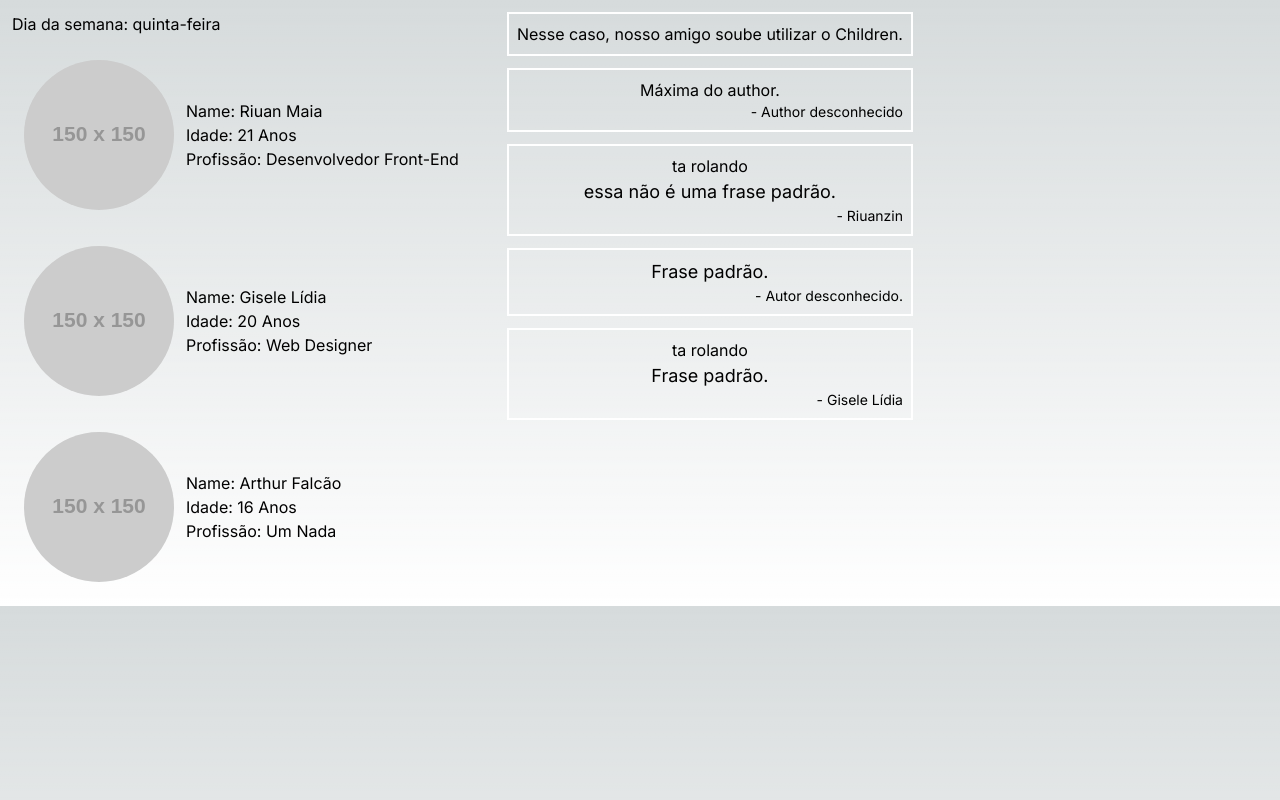
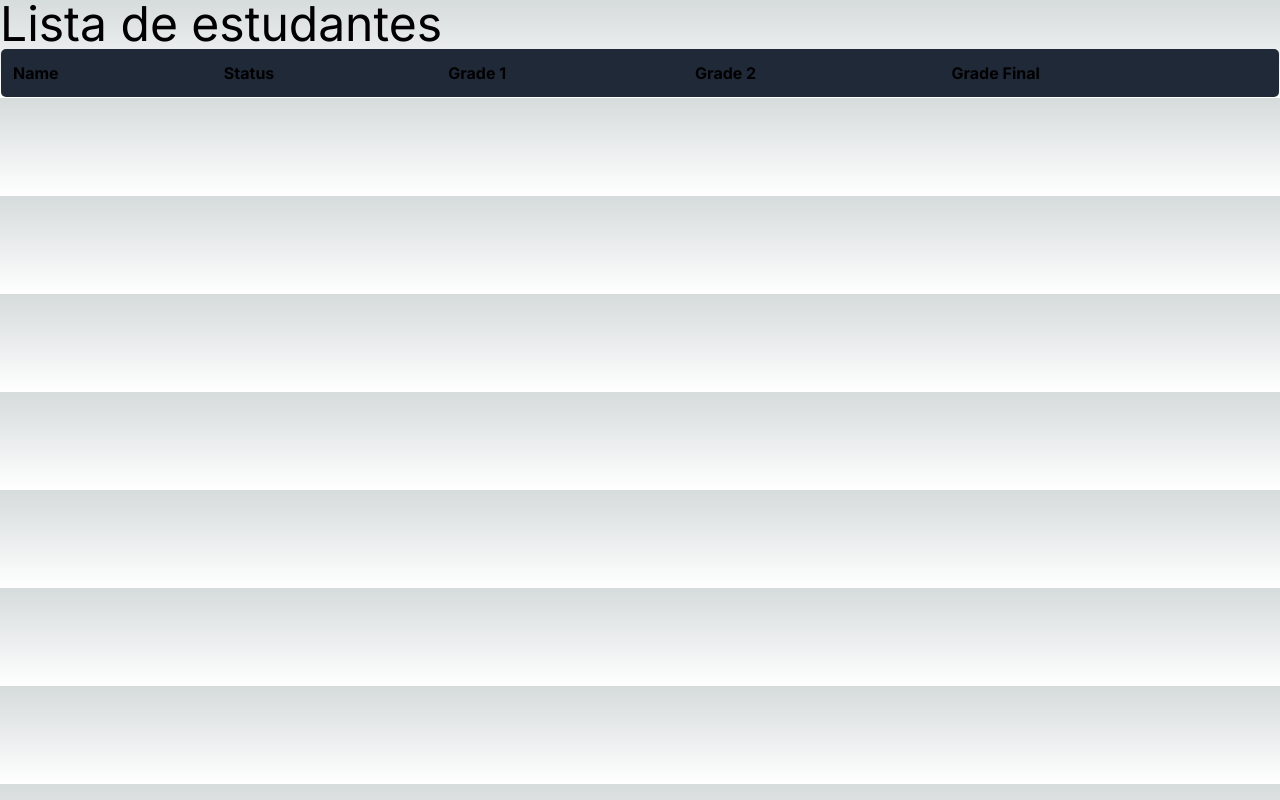
Before and after one commit to RiuanMaia/NewReact, a Next.js app: page / in a window 1280 px wide. Built offline with nearby package versions, Linux system fonts and the light colour scheme.

Commit message:
refazendo

```diff
--- /dev/null
+++ b/src/app/components/Rating.tsx
@@ -0,0 +1,28 @@
+import { Props } from "../types/Rate";
+export const Rating = ({rate = 0}: Props) => {
+    const heart = "❤";
+    let rateList = ["🖤","🖤","🖤","🖤","🖤"];
+    if(rate < 0) {
+        rate = 0;
+    }else if(rate > 5) {
+        rate = 5;
+    }
+    let rateInt = Math.floor(rate);
+    //for(let i = 0; i < rateInt; i++) {
+        //rateList[i] = heart;
+    //}
+    //poderiamos ter feito dessa forma também.
+    const hearts = "❤".repeat(rateInt) + "🖤".repeat(5-rateInt);
+
+    return (
+        <div className="flex justify-beetwen">
+            <div className="bg-gray-500 rounded shadow-md flex justify-center items-center text-white text-5xl p-3 ">
+                {rate.toFixed(1)}
+            </div>
+            <div className="bg-indigo-700 ml-3 p-3 shadow-lg rounded text-white text-5xl">
+                {/* {rateList} */}
+                {hearts}
+            </div>
+        </div>
+    );
+}
--- /dev/null
+++ b/src/app/components/Rating2.tsx
@@ -0,0 +1,24 @@
+import {Props} from "@/app/types/Rate2";
+export const Rating2 = ({rate = 0}: Props) => {
+
+    if(rate > 5) rate = 5;
+    if(rate < 0) rate = 0;
+
+
+    const emojiList = [" ", "😖","🥺","🙃","🙂","😀"];
+
+    const qtRateInt = Math.floor(rate);
+
+    const emojis = `${emojiList[qtRateInt]}`.repeat(qtRateInt) + `${emojiList[1]}`.repeat(5 - (qtRateInt));
+
+    return (
+        <div className="flex justify-beetwen">
+            <div className="bg-gray-500 rounded shadow-md flex justify-center items-center text-white text-5xl p-3 ">
+                {rate.toFixed(1)}
+            </div>
+            <div className="bg-indigo-700 ml-3 p-3 shadow-lg rounded text-white text-5xl">
+                {emojis}
+            </div>
+        </div>
+    );
+}
--- /dev/null
+++ b/src/app/components/TableList.tsx
@@ -0,0 +1,31 @@
+import { Student } from "../types/Student";
+
+type Props = {
+    students: Student[]
+}
+
+export const TableList = ({ students }: Props) => {
+
+    let AlunoName = <div>{}</div>
+    return (
+
+
+        <table className="w-full border border-gray-600 rounded-md overflow-hidden">
+            <thead>
+                <tr className="text-left border-b border-gray-600 bg-gray-800">
+                    <th className="p-3">Name</th>
+                    <th className="p-3">Status</th>
+                    <th className="p-3">Grade 1</th>
+                    <th className="p-3">Grade 2</th>
+                    <th className="p-3">Grade Final</th>
+                </tr>
+            </thead>
+            <tbody>
+
+            </tbody>
+        </table>
+
+
+    );
+
+}
--- /dev/null
+++ b/src/app/data/peopleList.ts
@@ -0,0 +1,9 @@
+import { Props } from "../types/People"
+export const peopleList: Props[] = [
+    {id: 1, nome: "Riuan", idade: 21},
+    {id: 2, nome: "Anderson", idade: 21},
+    {id: 3, nome: "Robson", idade: 21},
+    {id: 4, nome: "Gisele", idade: 20},
+    {id: 5, nome: "Qualquer", idade: 99},
+    {id: 6, nome: "Arthur Maia", idade: 16}
+]
--- /dev/null
+++ b/src/app/data/students.ts
@@ -0,0 +1,58 @@
+import { Student } from "../types/Student";
+
+export const students: Student[] = [
+    {
+        id: 1,
+        active: true,
+        name: 'Fulano de Tal',
+        email: 'fulano@escola.com.br',
+        avatar: 'https://images.unsplash.com/photo-1547037579-f0fc020ac3be?ixlib=rb-4.0.3&ixid=M3wxMjA3fDB8MHxzZWFyY2h8MTh8fHJvc3RvfGVufDB8MHwwfHx8Mg%3D%3D&auto=format&fit=facearea&facepad=2&w=256&h=256&q=80',
+        grade1: 7.3,
+        grade2: 8.1
+    },
+    {
+        id: 2,
+        active: true,
+        name: 'Ciclano Silva',
+        email: 'ciclano.silva@escola.com.br',
+        avatar: 'https://images.unsplash.com/photo-1601233749202-95d04d5b3c00?ixlib=rb-4.0.3&ixid=M3wxMjA3fDB8MHxzZWFyY2h8MjN8fHJvc3RvfGVufDB8MHwwfHx8Mg%3D%3D&auto=format&fit=facearea&facepad=2&w=256&h=256&q=80',
+        grade1: 2.9,
+        grade2: 8.7
+    },
+    {
+        id: 3,
+        active: false,
+        name: 'Beltrano Matheus',
+        email: 'beltrano.matheus@escola.com.br',
+        avatar: 'https://images.unsplash.com/photo-1474176857210-7287d38d27c6?ixlib=rb-4.0.3&ixid=M3wxMjA3fDB8MHxzZWFyY2h8MjZ8fHJvc3RvfGVufDB8MHwwfHx8Mg%3D%3D&auto=format&fit=facearea&facepad=2&w=256&h=256&q=80',
+        grade1: 8.3,
+        grade2: 6.4
+    },
+    {
+        id: 4,
+        active: true,
+        name: 'Zuflano Caxias',
+        email: 'zuflano.caxias@escola.com.br',
+        avatar: 'https://images.unsplash.com/photo-1601576084861-5de423553c0f?ixlib=rb-4.0.3&ixid=M3wxMjA3fDB8MHxzZWFyY2h8MzF8fHJvc3RvfGVufDB8MHwwfHx8Mg%3D%3D&auto=format&fit=facearea&facepad=2&w=256&h=256&q=80',
+        grade1: 9,
+        grade2: 8.1
+    },
+    {
+        id: 5,
+        active: true,
+        name: 'Turano Pires',
+        email: 'turano.pires@escola.com.br',
+        avatar: 'https://images.unsplash.com/photo-1564564244660-5d73c057f2d2?ixlib=rb-4.0.3&ixid=M3wxMjA3fDB8MHxzZWFyY2h8NDN8fHJvc3RvfGVufDB8MHwwfHx8Mg%3D%3D&auto=format&fit=facearea&facepad=2&w=256&h=256&q=80',
+        grade1: 10,
+        grade2: 9.7
+    },
+    {
+        id: 6,
+        active: false,
+        name: 'Voltano Augusto',
+        email: 'voltano.augusto@escola.com.br',
+        avatar: 'https://images.unsplash.com/photo-1611689037241-d8dfe4280f2e?ixlib=rb-4.0.3&ixid=M3wxMjA3fDB8MHxzZWFyY2h8NzN8fHJvc3RvfGVufDB8MHwwfHx8Mg%3D%3D&auto=format&fit=facearea&facepad=2&w=256&h=256&q=80',
+        grade1: 5.5,
+        grade2: 6.2
+    }
+];
--- a/src/app/page.tsx
+++ b/src/app/page.tsx
@@ -1,14 +1,25 @@
 import { Square, Circle } from "./components/Geo";
-import {Person} from "./components/Person";
+import { Person } from "./components/Person";
 import { Card } from "./components/Card";
 import { NewCard } from "./components/NewCard";
+import { peopleList } from "./data/peopleList";
+import { Rating } from "./components/Rating";
+import { Rating2 } from "./components/Rating2";
+import { TableList } from "./components/TableList";
+import { students } from "./data/students";
 
 export const getWeekDay = (today: Date) => {
   return new Intl.DateTimeFormat("pt-BR", {weekday: "long" }).format(new Date(today));
 }
+
 const Page = () => {
+  let inputIdade:number = 20;
   const today: Date = new Date();
+  const maiorQue = peopleList.filter(people => people.idade > inputIdade);
+
   return (
+
+    <div>
       <div className="flex">
 
         <div className="mr-3">
@@ -37,9 +48,104 @@ const Page = () => {
           <NewCard/>
           <NewCard autor="Gisele Lídia"/>
           </div>
+          <div>
 
+            {peopleList.length > 0 &&
+            <ul className="m-3">
+              {peopleList.map(people =>
+              <li key={people.id}>{people.nome}, {people.idade} de idade.</li>
+              )}
+            </ul>
+            }
+
+            {maiorQue.length > 0 &&
+            <ul className="m-3">
+              <h1 className="text-2xl font-bold">Maiores de 20 anos:</h1>
+              {maiorQue.map(people =>
+              <li key={people.id}>{people.nome}, {people.idade} de idade.</li>
+              )}
+            </ul>
+            }
+
+          </div>
+
+
+      </div>
+      <div className="flex m-3">
+
+      </div>
+    </div>
+  );
+}
+
+
+//export default Page;
+const pageGreeting = () => {
+
+  const fullTime = new Intl.DateTimeFormat("pt-BR", {
+    timeStyle: "short",
+    hour12: false
+  }).format();
+  const dtHour = new Date().getHours();
+  //let dateToday: Date = new Date();
+  //let dtHour = dateToday.getHours();
+  //let dtMinute = dateToday.getMinutes();
+  //let dtSecond = dateToday.getSeconds();
+  let greeting = "";
+  // if(dtHour >= 0 && dtHour < 12) {
+  //   greeting = "Bom dia meu love.";
+  // } else if(dtHour >= 12 && dtHour < 18) {
+  //   greeting = "Boa tarde meu jovem."
+  // } else if(dtHour >= 18 && dtHour <= 23) {
+  //   greeting = "Boa noite, é hora da maldade."
+  // }
+
+
+
+  return (
+      <div className="flex flex-col justify-center items-center w-screen h-screen bg-gradient-to-r from-cyan-500 to-blue-500">
+        <div>
+          <h1 className="text-8xl">
+            {fullTime}
+            {/* {dtHour < 10 ? "0" + dtHour : dtHour}:{10 > dtMinute ? "0" + dtMinute : dtMinute}:{ dtSecond < 10 ? "0" + dtSecond : dtSecond}*/}</h1>
+        </div>
+        <div className="text-5xl">
+          {/* {greeting} */}
+          {dtHour < 12 && dtHour >= 0 ? "Bom dia meu love." : 23 >= dtHour && dtHour >= 18 ? "Boa noite, é hora da maldade." : "Boa tarde meu jovem."}
+        </div>
+      </div>
+  );
+}
+
+//export default pageGreeting;
+
+const pageRating = () => {
+
+  return (
+    <div className="flex justify-center items-center w-screen h-screen bg-gradient-to-r from-sky-500 to-indigo-500">
+      <Rating rate={3.9}/>
+    </div>
+  );
+}
+//export default pageRating;
+
+const pageRating2 = () => {
+  return (
+    <div className="flex justify-center items-center w-screen h-screen bg-gradient-to-r from-sky-500 to-indigo-500">
+      <Rating2 rate={4.5}/>
+    </div>
+  )
+}
+//export default pageRating2;
+
+const pageTable = () => {
+  return (
+    <div className="container mx-auto">
+      <h1 className="text-5xl">Lista de estudantes</h1>
+      <TableList students = {students}/>
 
     </div>
   );
 }
-export default Page;
+
+export default pageTable;
--- /dev/null
+++ b/src/app/types/People.ts
@@ -0,0 +1,5 @@
+export type Props = {
+    id: number,
+    nome: string,
+    idade: number
+}
--- /dev/null
+++ b/src/app/types/Rate.ts
@@ -0,0 +1,3 @@
+export type Props = {
+    rate?: number;
+}
--- /dev/null
+++ b/src/app/types/Rate2.ts
@@ -0,0 +1,3 @@
+export type Props = {
+    rate: number;
+}
--- /dev/null
+++ b/src/app/types/Student.ts
@@ -0,0 +1,9 @@
+export type Student = {
+    id: number,
+    active: boolean,
+    name: string,
+    email: string,
+    avatar: string,
+    grade1: number,
+    grade2: number
+}
```
Lines whose indentation alone changed are shown as unchanged.
